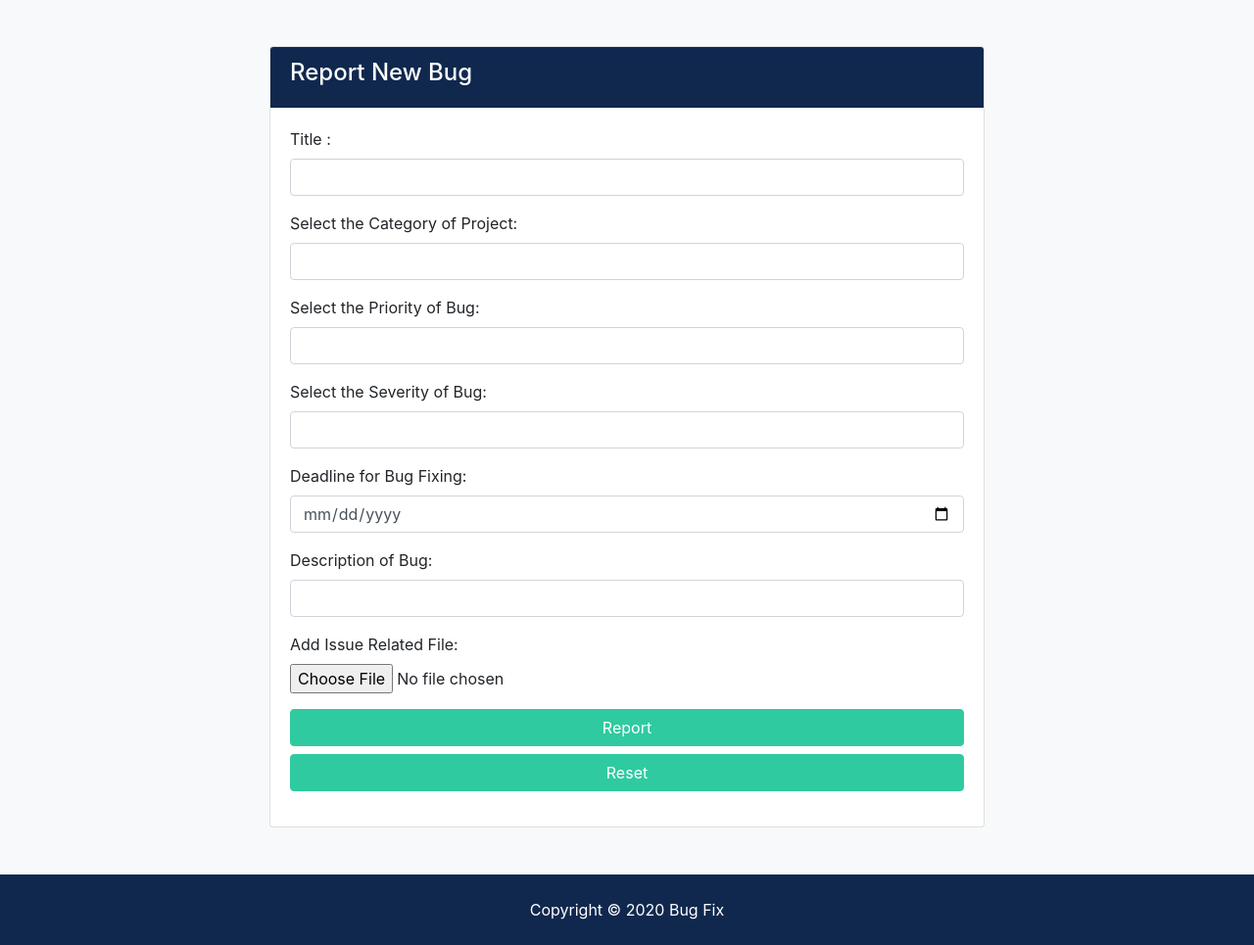
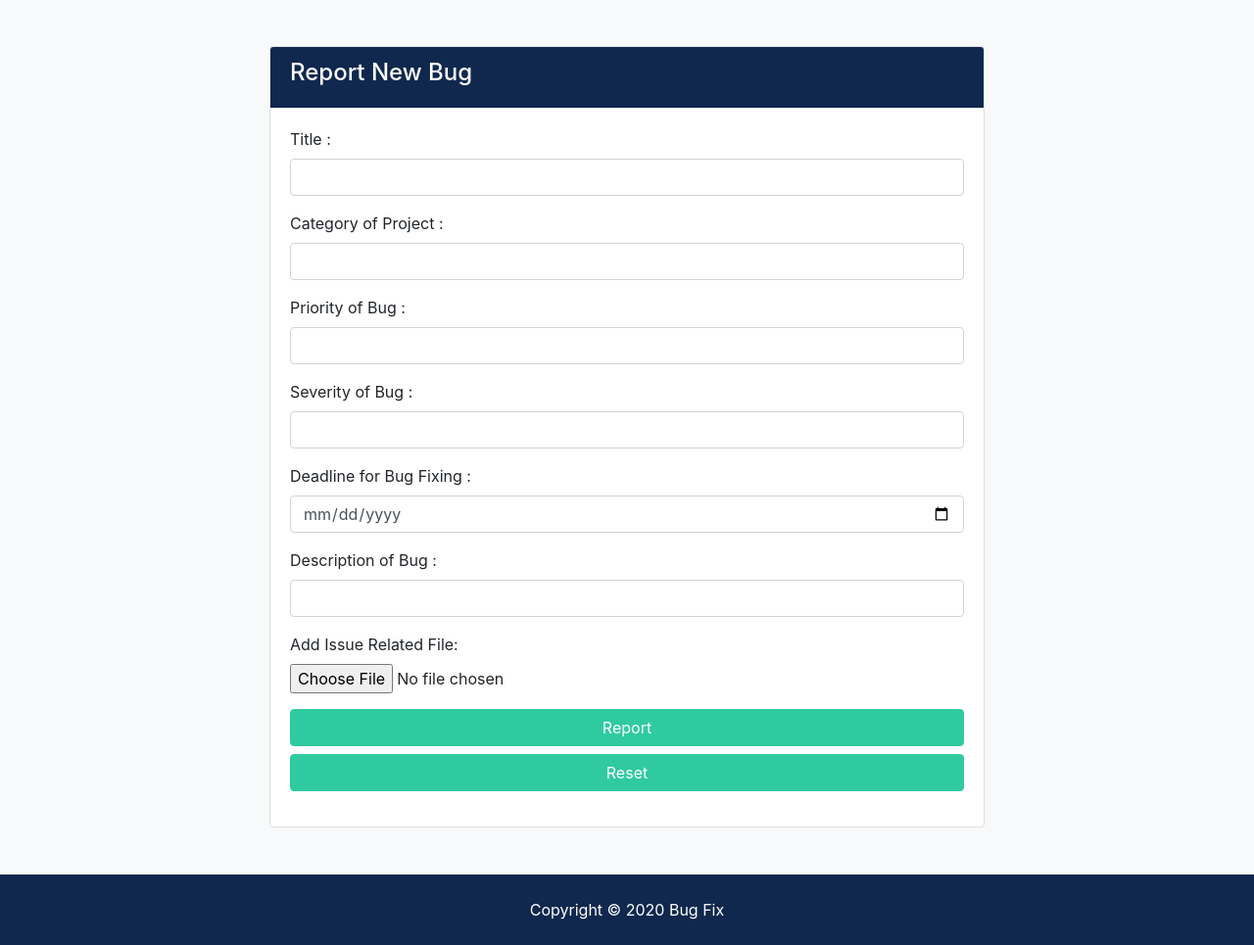
Before and after one commit to CodeBusters-HCL/Bug-Project, a Django app: page /report_issue in a window 1280 px wide. Shown: the part 113-1078 px from the top of the page at 98% size. Run offline with Django 3.2, Linux system fonts and the light colour scheme; some libraries are stand-ins or nearby versions.

Commit message:
Version 1.03
version 1.03

```diff
--- a/big/settings.py
+++ b/big/settings.py
@@ -134,7 +134,7 @@ USE_TZ = True
 # https://docs.djangoproject.com/en/3.1/howto/static-files/
 
 STATIC_ROOT= os.path.join(BASE_DIR, 'static')
-STATIC_URL = '/static/'
+STATIC_URL = 'static/'
 STATICFILES_DIRS = [
     os.path.join(BASE_DIR, 'big/static')
 ]
@@ -144,3 +144,7 @@ MESSAGE_TAGS = {
     messages.ERROR: 'danger',
 
 }
+
+
+MEDIA_ROOT = os.path.join(BASE_DIR, 'media')
+MEDIA_URL = 'media/'
--- a/big/urls.py
+++ b/big/urls.py
@@ -2,6 +2,8 @@ from django.conf.urls import url, include
 from django.contrib import admin
 from django.urls import path, include
 from django.contrib.auth import views as auth_views
+from django.conf import settings
+from django.conf.urls.static import static
 
 
 urlpatterns = [
@@ -13,4 +15,4 @@ urlpatterns = [
     path('admin/', admin.site.urls),
 
 
-]
+] + static(settings.MEDIA_URL, document_root=settings.MEDIA_ROOT)
--- a/templates/issues/assigned_to_me.html
+++ b/templates/issues/assigned_to_me.html
@@ -78,7 +78,7 @@
 
         {% else %}
             <div class="col-md-12">
-                <p>No Issue Submitted by You or Assigned to You</p>
+                <p>No Issue Assigned to You</p>
             </div>
 
         {% endif %}
--- a/templates/issues/issued_by_me.html
+++ b/templates/issues/issued_by_me.html
@@ -78,7 +78,7 @@
 
         {% else %}
             <div class="col-md-12">
-                <p>No Issue Submitted by You or Assigned to You</p>
+                <p>No Issue Submitted by You </p>
             </div>
 
         {% endif %}
--- a/templates/issues/report_issue.html
+++ b/templates/issues/report_issue.html
@@ -30,12 +30,12 @@
 
 
                 <div class="form-group">
-                  <label for="project_type">Select the Category of Project:</label>
+                  <label for="project_type">Category of Project :</label>
                   <input type="text" name="project_type" class="form-control" required>
                 </div>
 
                 <div class="form-group">
-                    <label for="priority">Select the Priority of Bug:</label><br>
+                    <label for="priority">Priority of Bug :</label><br>
                     <input list="priority_list" type="text" name="priority" class="form-control" required>
                     <datalist id="priority_list">
                         <option value="HIGH">
@@ -47,7 +47,7 @@
                 </div>
 
                 <div class="form-group">
-                    <label for="severity">Select the Severity of Bug:</label><br>
+                    <label for="severity">Severity of Bug :</label><br>
                     <input list="severity_list" name="severity" type="text" class="form-control" required>
                     <datalist id="severity_list">
                         <option value="HIGH">
@@ -57,12 +57,12 @@
                 </div>
 
                 <div class="form-group">
-                    <label for="deadline">Deadline for Bug Fixing:</label>
+                    <label for="deadline">Deadline for Bug Fixing :</label>
                     <input type="date" id="deadline" name="deadline" class="form-control" required>
                 </div>
 
                 <div class="form-group">
-                    <label for="description">Description of Bug:</label>
+                    <label for="description">Description of Bug :</label>
                     <input type="text" name="description" class="form-control" required>
                 </div>
 
```
Also changed, not shown: issues/migrations/0022_auto_20201007_1432.py (added), issues/migrations/0023_auto_20201007_1627.py (added), issues_file/2020/10/07/database.JPG (added).
